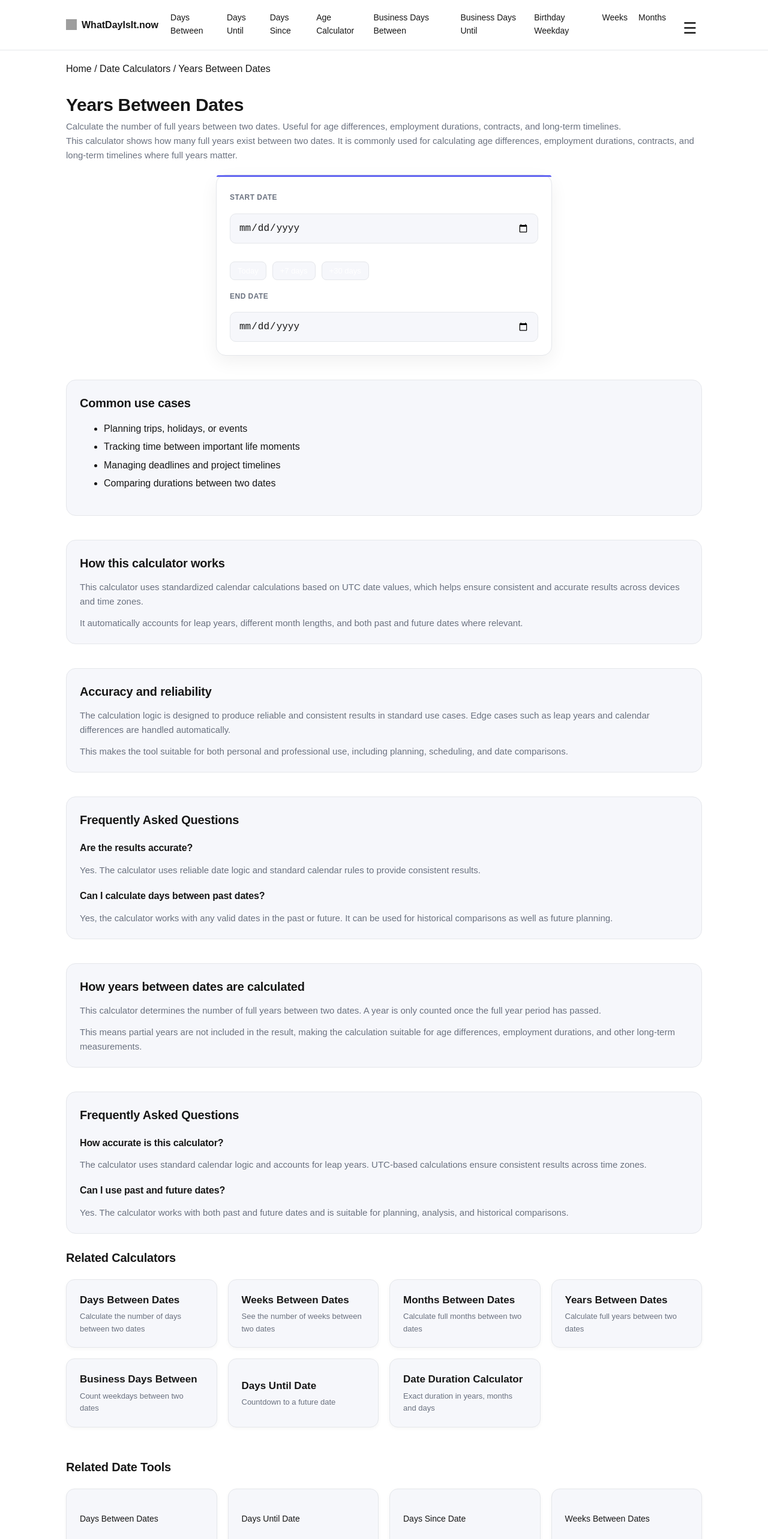
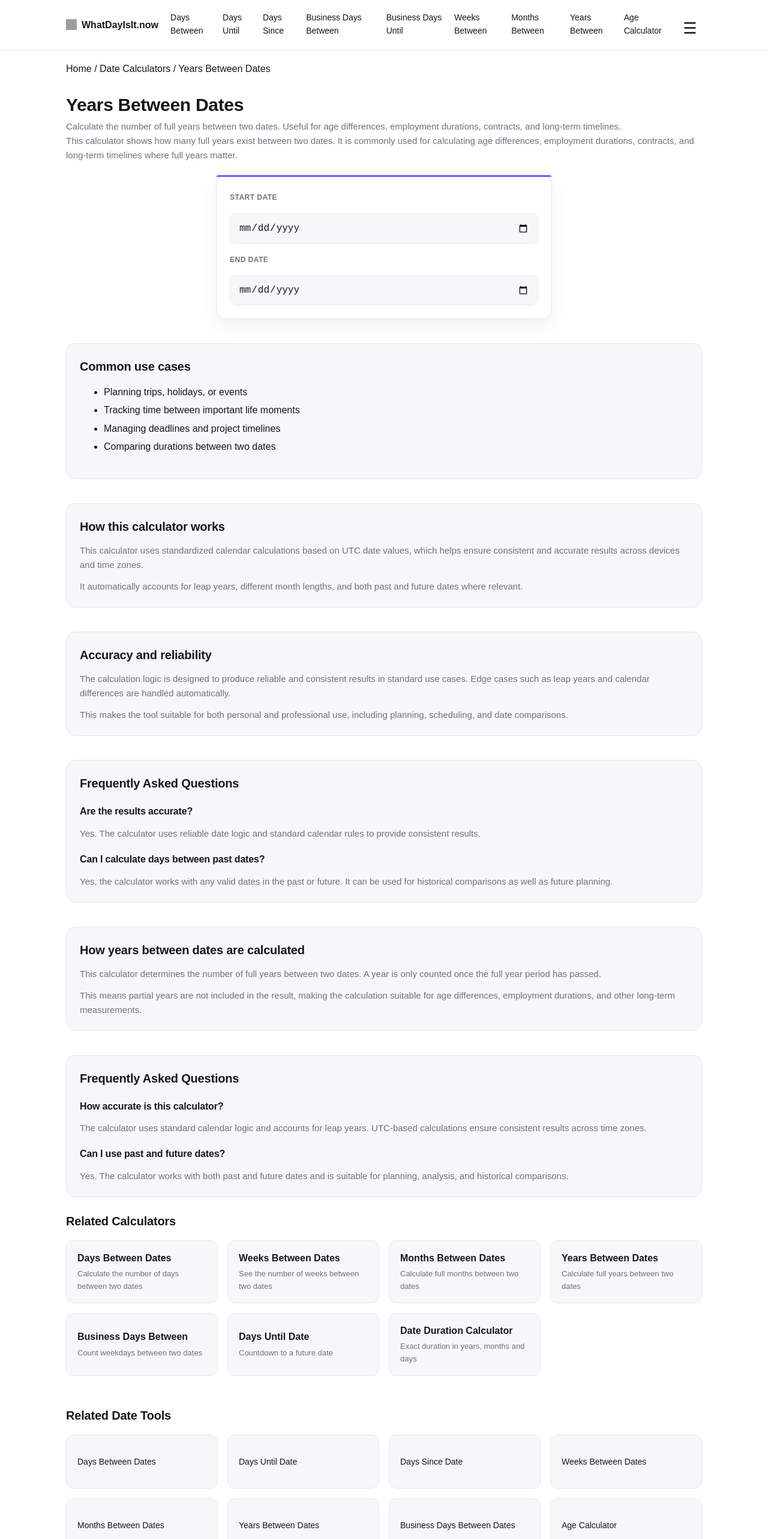
Before and after one commit to bosmeel/whatdayisit-now, a Next.js app: page /years-between in a window 1280 px wide. Shown: the top 2566 px of the page at 60% size. Built offline with nearby package versions, Linux system fonts and the light colour scheme; grey boxes are pictures that could not be loaded.

Commit message:
Add manual date input with calendar picker across calculators

```diff
--- a/app/age-calculator/page.tsx
+++ b/app/age-calculator/page.tsx
@@ -7,6 +7,7 @@ import CalculatorContent from "@/components/CalculatorContent";
 import RelatedTools from "@/components/RelatedTools";
 import SmartToolLinks from "@/components/SmartToolLinks";
 import { parseDateUTC } from "@/lib/date";
+import DateTextInput from "@/components/DateTextInput";
 
 export default function AgeCalculatorPage() {
   const [birthDate, setBirthDate] = useState("");
@@ -63,16 +64,11 @@ export default function AgeCalculatorPage() {
 
         {/* Calculator */}
         <div className="calculator">
-          <div className="date-field">
-            <label className="date-label">Birth date</label>
-
-            <input
-              type="date"
-              value={birthDate}
-              onChange={(e) => setBirthDate(e.target.value)}
-              className="date-input"
-            />
-          </div>
+          <DateTextInput
+            label="Birth date"
+            value={birthDate}
+            onChange={setBirthDate}
+          />
 
           {age && (
             <div className="result-box">
--- a/app/business-days-until/page.tsx
+++ b/app/business-days-until/page.tsx
@@ -7,6 +7,7 @@ import CalculatorContent from "@/components/CalculatorContent";
 import RelatedTools from "@/components/RelatedTools";
 import SmartToolLinks from "@/components/SmartToolLinks";
 import { parseDateUTC } from "@/lib/date";
+import DateTextInput from "@/components/DateTextInput";
 
 function calculateBusinessDaysUntil(target: Date) {
   const now = new Date();
@@ -65,16 +66,7 @@ export default function BusinessDaysUntilPage() {
         </p>
 
         <div className="calculator">
-          <div className="date-field">
-            <label className="date-label">Target date</label>
-
-            <input
-              type="date"
-              value={date}
-              onChange={(e) => setDate(e.target.value)}
-              className="date-input"
-            />
-          </div>
+          <DateTextInput label="Target date" value={date} onChange={setDate} />
 
           {result !== null && (
             <div className="result-box">
--- a/app/days-since/page.tsx
+++ b/app/days-since/page.tsx
@@ -7,6 +7,7 @@ import CalculatorContent from "@/components/CalculatorContent";
 import RelatedTools from "@/components/RelatedTools";
 import SmartToolLinks from "@/components/SmartToolLinks";
 import { parseDateUTC } from "@/lib/date";
+import DateTextInput from "@/components/DateTextInput";
 
 export default function DaysSincePage() {
   const [date, setDate] = useState("");
@@ -50,16 +51,7 @@ export default function DaysSincePage() {
 
         {/* Calculator */}
         <div className="calculator">
-          <div className="date-field">
-            <label className="date-label">Start date</label>
-
-            <input
-              type="date"
-              value={date}
-              onChange={(e) => setDate(e.target.value)}
-              className="date-input"
-            />
-          </div>
+          <DateTextInput label="Start date" value={date} onChange={setDate} />
 
           {result !== null && (
             <div className="result-box">
--- a/app/days-until/page.tsx
+++ b/app/days-until/page.tsx
@@ -7,6 +7,7 @@ import CalculatorContent from "@/components/CalculatorContent";
 import RelatedTools from "@/components/RelatedTools";
 import SmartToolLinks from "@/components/SmartToolLinks";
 import { parseDateUTC } from "@/lib/date";
+import DateTextInput from "@/components/DateTextInput";
 
 export default function DaysUntilPage() {
   const [date, setDate] = useState("");
@@ -51,16 +52,7 @@ export default function DaysUntilPage() {
 
         {/* Calculator */}
         <div className="calculator">
-          <div className="date-field">
-            <label className="date-label">Target date</label>
-
-            <input
-              type="date"
-              value={date}
-              onChange={(e) => setDate(e.target.value)}
-              className="date-input"
-            />
-          </div>
+          <DateTextInput label="Target date" value={date} onChange={setDate} />
 
           {result !== null && (
             <div className="result-box">
--- a/app/styles/header.css
+++ b/app/styles/header.css
@@ -46,6 +46,16 @@
    NAV (DESKTOP)
 ================================ */
 
+.menu-toggle {
+  display: none;
+}
+
+@media (max-width: 720px) {
+  .menu-toggle {
+    display: flex;
+  }
+}
+
 .main-nav {
   display: flex;
   justify-content: center;
--- a/app/styles/tools.css
+++ b/app/styles/tools.css
@@ -1,65 +1,134 @@
-.tool-grid{
-  display:grid;
-  grid-template-columns:repeat(auto-fit,minmax(220px,1fr));
-  gap:18px;
-  margin-top:20px;
+/* ===============================
+   TOOL GRID
+================================ */
+
+.tool-grid {
+  display: grid;
+  grid-template-columns: repeat(auto-fit, minmax(220px, 1fr));
+  gap: 16px;
+  margin-top: 16px;
 }
 
-.tool-card{
-  display:flex;
-  flex-direction:column;
-  justify-content:center;
-  min-height:100px;
-  padding:20px 22px;
-  border:1px solid var(--border);
-  border-radius:14px;
-  background:var(--card);
-  color:var(--foreground);
-  box-shadow:0 2px 6px rgba(0,0,0,0.04);
-  transition:transform .18s ease,box-shadow .18s ease,border-color .18s ease;
+.tool-card {
+  display: flex;
+  flex-direction: column;
+  justify-content: center;
+  min-height: 90px;
+
+  padding: 16px 18px;
+  border: 1px solid var(--border);
+  border-radius: 12px;
+
+  background: var(--card);
+  color: var(--foreground);
+
+  transition: all 0.15s ease;
 }
 
-.tool-card strong{
-  font-size:17px;
-  font-weight:700;
+.tool-card strong {
+  font-size: 16px;
+  font-weight: 700;
 }
 
-.tool-card div{
-  font-size:13px;
-  color:var(--muted);
-  margin-top:4px;
+.tool-card div {
+  font-size: 13px;
+  color: var(--muted);
+  margin-top: 4px;
 }
 
-.tool-card:hover{
-  border-color:var(--accent);
-  transform:translateY(-4px);
-  box-shadow:0 14px 28px rgba(0,0,0,0.08);
+.tool-card:hover {
+  border-color: rgba(99, 102, 241, 0.25);
+  background: rgba(99, 102, 241, 0.05);
+  transform: translateY(-2px);
 }
 
-/* Tools navigation spacing */
+/* ===============================
+   DATE INPUT (🔥 NIEUW - STAP 4)
+================================ */
 
-.tools-nav{
-  margin-top:32px;
+.date-input-wrap {
+  position: relative;
 }
 
-.tools-nav ul{
-  display:flex;
-  flex-wrap:wrap;
-  gap:12px 20px;
-  padding:0;
-  list-style:none;
+.date-input-text {
+  width: 100%;
+  padding: 14px 44px 14px 14px;
+
+  border: 1px solid var(--border);
+  border-radius: 10px;
+
+  font-size: 16px;
+
+  background: var(--card);
+  color: var(--foreground);
+
+  transition:
+    border-color 0.15s ease,
+    box-shadow 0.15s ease;
 }
 
-.tools-nav li{
-  margin:0;
+.date-input-text:focus {
+  outline: none;
+  border-color: var(--accent);
+  box-shadow: 0 0 0 3px rgba(99, 102, 241, 0.15);
 }
 
-/* Related tools spacing */
+/* calendar icon */
 
-.related-tools{
-  margin-top:40px;
+.date-picker-button {
+  position: absolute;
+  right: 10px;
+  top: 50%;
+  transform: translateY(-50%);
+
+  width: 28px;
+  height: 28px;
+
+  display: flex;
+  align-items: center;
+  justify-content: center;
+
+  cursor: pointer;
+  opacity: 0.6;
 }
 
-.related-tools .tool-grid{
-  gap:20px;
+.date-picker-button:hover {
+  opacity: 1;
 }
+
+/* hidden native picker */
+
+.date-input-native {
+  position: absolute;
+  inset: 0;
+  opacity: 0;
+  cursor: pointer;
+}
+
+/* ===============================
+   NAV / RELATED
+================================ */
+
+.tools-nav {
+  margin-top: 28px;
+}
+
+.tools-nav ul {
+  display: flex;
+  flex-wrap: wrap;
+  gap: 10px 18px;
+  padding: 0;
+  list-style: none;
+}
+
+.tools-nav li {
+  margin: 0;
+}
+
+.related-tools {
+  margin-top: 32px;
+}
+
+.related-tools .tool-grid {
+  gap: 16px;
+}
--- a/components/DateRangeCalculator.tsx
+++ b/components/DateRangeCalculator.tsx
@@ -56,40 +56,6 @@ export default function DateRangeCalculator({
         />
       </div>
 
-      <div className="date-quick">
-        <button
-          type="button"
-          onClick={() => {
-            const d = new Date();
-            setStartDate(d.toISOString().slice(0, 10));
-          }}
-        >
-          Today
-        </button>
-
-        <button
-          type="button"
-          onClick={() => {
-            const d = new Date();
-            d.setDate(d.getDate() + 7);
-            setEndDate(d.toISOString().slice(0, 10));
-          }}
-        >
-          +7 days
-        </button>
-
-        <button
-          type="button"
-          onClick={() => {
-            const d = new Date();
-            d.setDate(d.getDate() + 30);
-            setEndDate(d.toISOString().slice(0, 10));
-          }}
-        >
-          +30 days
-        </button>
-      </div>
-
       <div className="date-field">
         <label className="date-label">{labelEnd}</label>
 
--- /dev/null
+++ b/components/DateTextInput.tsx
@@ -0,0 +1,69 @@
+"use client";
+
+type Props = {
+  label: string;
+  value: string;
+  onChange: (value: string) => void;
+};
+
+function formatIsoToDisplay(iso: string): string {
+  if (!iso) return "";
+  const [year, month, day] = iso.split("-");
+  if (!year || !month || !day) return "";
+  return `${day}-${month}-${year}`;
+}
+
+function formatDisplayToIso(display: string): string {
+  const clean = display.replace(/[^\d-]/g, "");
+  const parts = clean.split("-");
+
+  if (parts.length !== 3) return "";
+
+  const [day, month, year] = parts;
+
+  if (day.length !== 2 || month.length !== 2 || year.length !== 4) return "";
+
+  return `${year}-${month}-${day}`;
+}
+
+function autoFormatDisplay(input: string): string {
+  const digits = input.replace(/\D/g, "").slice(0, 8);
+
+  if (digits.length <= 2) return digits;
+  if (digits.length <= 4) return `${digits.slice(0, 2)}-${digits.slice(2)}`;
+  return `${digits.slice(0, 2)}-${digits.slice(2, 4)}-${digits.slice(4)}`;
+}
+
+export default function DateTextInput({ label, value, onChange }: Props) {
+  const isoValue = formatDisplayToIso(value);
+
+  return (
+    <div className="date-field">
+      <label className="date-label">{label}</label>
+
+      <div className="date-input-wrap">
+        <input
+          type="text"
+          inputMode="numeric"
+          placeholder="dd-mm-yyyy"
+          value={value}
+          onChange={(e) => onChange(autoFormatDisplay(e.target.value))}
+          className="date-input-text"
+        />
+
+        <label
+          className="date-picker-button"
+          aria-label={`Open calendar for ${label}`}
+        >
+          📅
+          <input
+            type="date"
+            value={isoValue}
+            onChange={(e) => onChange(formatIsoToDisplay(e.target.value))}
+            className="date-input-native"
+          />
+        </label>
+      </div>
+    </div>
+  );
+}
--- a/components/Header.tsx
+++ b/components/Header.tsx
@@ -10,12 +10,14 @@ export default function Header() {
     { href: "/days-between", label: "Days Between" },
     { href: "/days-until", label: "Days Until" },
     { href: "/days-since", label: "Days Since" },
-    { href: "/age-calculator", label: "Age Calculator" },
     { href: "/business-days-between", label: "Business Days Between" },
     { href: "/business-days-until", label: "Business Days Until" },
-    { href: "/birthday-weekday", label: "Birthday Weekday" },
-    { href: "/weeks-between", label: "Weeks" },
-    { href: "/months-between", label: "Months" },
+
+    { href: "/weeks-between", label: "Weeks Between" },
+    { href: "/months-between", label: "Months Between" },
+    { href: "/years-between", label: "Years Between" },
+
+    { href: "/age-calculator", label: "Age Calculator" },
   ];
 
   return (
--- a/lib/date.ts
+++ b/lib/date.ts
@@ -14,11 +14,15 @@ export function getTotalDaysInYear(year: number): number {
 }
 
 export function getISOWeekNumber(date: Date): number {
-  const tempDate = new Date(Date.UTC(date.getFullYear(), date.getMonth(), date.getDate()));
+  const tempDate = new Date(
+    Date.UTC(date.getFullYear(), date.getMonth(), date.getDate()),
+  );
   const dayNum = tempDate.getUTCDay() || 7;
   tempDate.setUTCDate(tempDate.getUTCDate() + 4 - dayNum);
   const yearStart = new Date(Date.UTC(tempDate.getUTCFullYear(), 0, 1));
-  return Math.ceil(((tempDate.getTime() - yearStart.getTime()) / 86400000 + 1) / 7);
+  return Math.ceil(
+    ((tempDate.getTime() - yearStart.getTime()) / 86400000 + 1) / 7,
+  );
 }
 
 export function getQuarter(date: Date): string {
@@ -53,7 +57,6 @@ export function getDaysUntilWeekend(date: Date): number {
 /* ------------------------------------------------ */
 
 export function getDateDuration(start: Date, end: Date) {
-
   if (end < start) {
     const temp = start;
     start = end;
@@ -69,7 +72,11 @@ export function getDateDuration(start: Date, end: Date) {
 
   if (days < 0) {
     months--;
-    const prevMonth = new Date(endCopy.getFullYear(), endCopy.getMonth(), 0).getDate();
+    const prevMonth = new Date(
+      endCopy.getFullYear(),
+      endCopy.getMonth(),
+      0,
+    ).getDate();
     days += prevMonth;
   }
 
@@ -87,10 +94,23 @@ export function getDateDuration(start: Date, end: Date) {
     months,
     days,
     totalDays,
-    totalWeeks
+    totalWeeks,
   };
 }
-export function parseDateUTC(dateStr: string): Date {
-  const [y, m, d] = dateStr.split("-").map(Number);
-  return new Date(Date.UTC(y, m - 1, d));
+export function parseDateUTC(value: string): Date {
+  if (!value) return new Date(NaN);
+
+  // yyyy-mm-dd
+  if (/^\d{4}-\d{2}-\d{2}$/.test(value)) {
+    const [year, month, day] = value.split("-").map(Number);
+    return new Date(Date.UTC(year, month - 1, day));
+  }
+
+  // dd-mm-yyyy
+  if (/^\d{2}-\d{2}-\d{4}$/.test(value)) {
+    const [day, month, year] = value.split("-").map(Number);
+    return new Date(Date.UTC(year, month - 1, day));
+  }
+
+  return new Date(NaN);
 }
```
